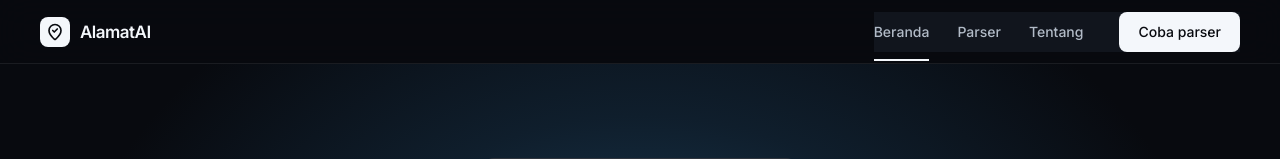
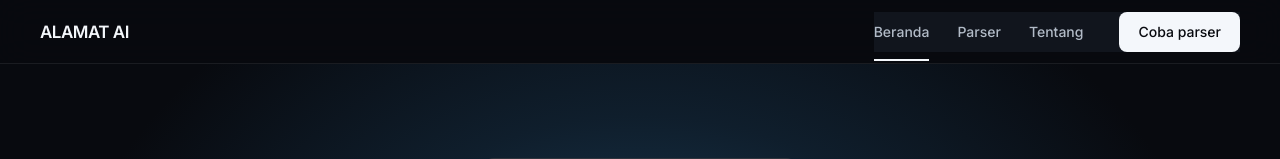
Before and after one commit to PROTECT0000/alamat-ai, a React (Vite) app in the folder frontend/: page / in a window 1280 px wide. Shown: the top 159 px of the page. Built offline with nearby package versions, Linux system fonts and the light colour scheme; no server answers.

Commit message:
Simplify navbar wordmark

```diff
--- a/frontend/src/components/SiteHeader.tsx
+++ b/frontend/src/components/SiteHeader.tsx
@@ -1,7 +1,6 @@
 import { Menu, X } from 'lucide-react'
 import { useState } from 'react'
 import { Link, NavLink } from 'react-router-dom'
-import { BrandMark } from './BrandMark'
 
 const navItems = [
   { to: '/', label: 'Beranda', end: true },
@@ -15,8 +14,7 @@ export function SiteHeader() {
     <header className="site-header">
       <div className="container nav-shell">
         <Link className="brand" to="/" aria-label="AlamatAI beranda" onClick={() => setOpen(false)}>
-          <BrandMark />
-          <span>AlamatAI</span>
+          <span>ALAMAT AI</span>
         </Link>
         <nav className={open ? 'nav-links nav-links--open' : 'nav-links'} aria-label="Navigasi utama">
           {navItems.map((item) => (
```
